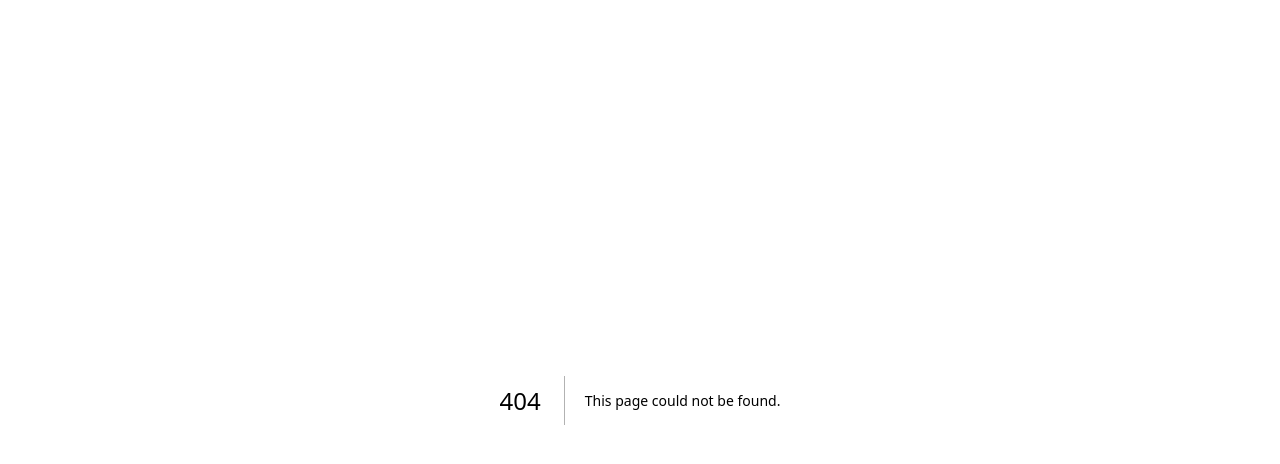
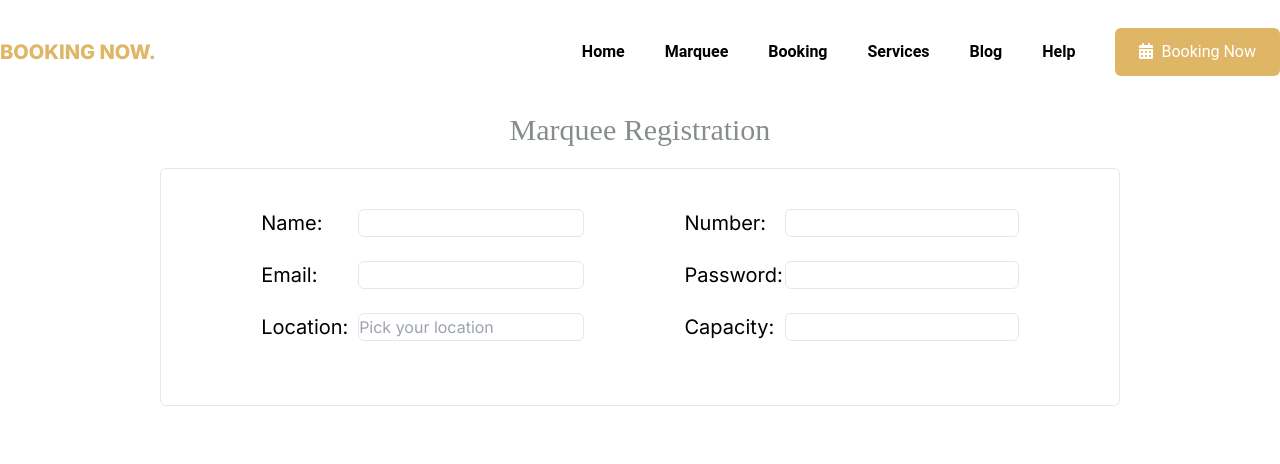
Before and after one commit to TopSol/product-one, a Next.js app: page /pages/registration in a window 1280 px wide. Before the commit this address had no page. Shown: the top 464 px of the page. Built offline with nearby package versions, Linux system fonts and the light colour scheme.

Commit message:
Create a registration form and also add map on location.

```diff
--- /dev/null
+++ b/app/pages/registration/page.tsx
@@ -0,0 +1,164 @@
+"use client";
+import { useState, useEffect, useRef } from "react";
+import * as React from "react";
+import Navbar from "@/app/component/Navbar";
+import { MapContainer, TileLayer, Marker, Popup } from 'react-leaflet';
+import 'leaflet/dist/leaflet.css'
+import { faL } from "@fortawesome/free-solid-svg-icons";
+const initialValue = {
+  name: "",
+  email: "",
+  location: "",
+  phoneNumber: "",
+  password: "",
+  capacity: "",
+};
+const position = [51.505, -0.09]
+
+function details() {
+  const [details, setDetails] = useState(initialValue);
+  const [markerPos, setMarkerPos] = useState({
+    lat: 55.702868,
+    lng: 37.530865,
+  })
+  const [isOpen, setIsOpen] = useState(false)
+  const handleChange = (e) => {
+    const { name, value } = e.target;
+    setDetails((prevState) => ({
+      ...prevState,
+      [name]: value,
+    }));
+    console.log(details, "details");
+  };
+  const [map, setMap] = useState(null);
+
+  useEffect(() => {
+    if (map) {
+      setInterval(function () {
+        map.invalidateSize();
+      }, 100);
+    }
+  }, [map]);
+
+  useEffect(() => {
+    console.log(`lat diff: ${markerPos.lat}, lng diff: ${markerPos.lng}`);
+  }, [markerPos])
+  const handlelick = () => {
+    setIsOpen(!isOpen)
+  }
+  const markerRef = useRef();
+  const updatePosition = React.useMemo(() => ({
+    dragend() {
+      const marker = markerRef.current
+      console.log("marker", marker)
+      if (marker != null) {
+        const newPos = { ...marker.getLatLng() };
+        setMarkerPos(newPos);
+      }
+    }
+  }), [])
+console.log(markerPos, "umar");
+
+
+  return (
+    <div>
+      <Navbar />
+      <div className="mt-28 container  lg:w-[75%] mx-auto px-5 lg:px-0">
+        <h1 className=" my-5 text-3xl font-vollkorn text-textColor flex justify-center items-center mx-auto">
+          Marquee Registration
+        </h1>
+        <div className="container  border rounded-md py-10">
+          <form className=" flex flex-col text-start  md:flex md:flex-row justify-evenly items-center md:text-center ">
+            <div>
+              <div className="mb-6 flex flex-col md:flex-row  md:justify-between">
+                <label className="text-xl w-[30%] flex justify-start">Name:</label>
+                <input
+                  type="name"
+                  name="name"
+                  value={details.name}
+                  onChange={handleChange}
+                  className="border w-[70%] rounded-md outline-none"
+                />
+              </div>
+              <div className="mb-6 flex flex-col md:flex-row  md:justify-between">
+                <label className="text-xl w-[30%] flex justify-start">Email:</label>
+                <input
+                  type="email"
+                  name="email"
+                  value={details.email}
+                  onChange={handleChange}
+                  className="border w-[70%] rounded-md outline-none"
+                />
+              </div>
+              <div className="mb-6 flex flex-col md:flex-row  md:justify-between">
+                <label onClick={() => handlelick()} className="text-xl w-[30%] flex justify-start cursor-pointer">Location:</label>
+                <input
+                  type="loaction"
+                  name="location"
+                  placeholder="Pick your location"
+                  value={details.location}
+                  onChange={handleChange}
+                  className="border w-[70%] rounded-md outline-none"
+                />
+              </div>
+            </div>
+            <div>
+              <div className="mb-6 flex flex-col md:flex-row  md:justify-between">
+                <label className="text-xl w-[30%] flex justify-start">Number:</label>
+                <input
+                  type="phoneNumber"
+                  name="phoneNumber"
+                  value={details.phoneNumber}
+                  onChange={handleChange}
+                  className="border w-[70%] rounded-md outline-none"
+                />
+              </div>
+              <div className="mb-6 flex flex-col md:flex-row  md:justify-between">
+                <label className="text-xl w-[30%] flex justify-start">Password:</label>
+                <input
+                  type="password"
+                  name="password"
+                  value={details.password}
+                  onChange={handleChange}
+                  className="border w-[70%] rounded-md outline-none"
+                />
+              </div>
+              <div className="mb-6 flex flex-col md:flex-row  md:justify-between">
+                <label className="text-xl w-[30%] flex justify-start">Capacity:</label>
+                <input
+                  type="phoneNumber"
+                  name="capacity"
+                  value={details.capacity}
+                  onChange={handleChange}
+                  className="border w-[70%] rounded-md outline-none"
+                />
+              </div>
+            </div>
+          </form>
+        </div>
+      </div>
+
+      {
+        isOpen ? <div>
+          <MapContainer center={position} zoom={20} scrollWheelZoom={false} style={{ height: "400px", width: "100%" }} whenCreated={setMap}>
+            <TileLayer attribution='&copy; <a href="http://osm.org/copyright">OpenStreetMap</a> contributors' url="https://{s}.tile.openstreetmap.org/{z}/{x}/{y}.png" />
+            <Marker position={position}
+              draggable={true}
+              eventHandlers={updatePosition}
+              ref={markerRef}
+            >
+
+              <Popup>
+                A pretty CSS3 popup. <br /> Easily customizable.
+              </Popup>
+            </Marker>
+          </MapContainer>
+        </div> : null
+      }
+
+
+    </div>
+  );
+}
+
+export default details;
```
Also changed, not shown: package.json (+5 -2 lines), 2 other files (tests, documents, lock files or other folders).
